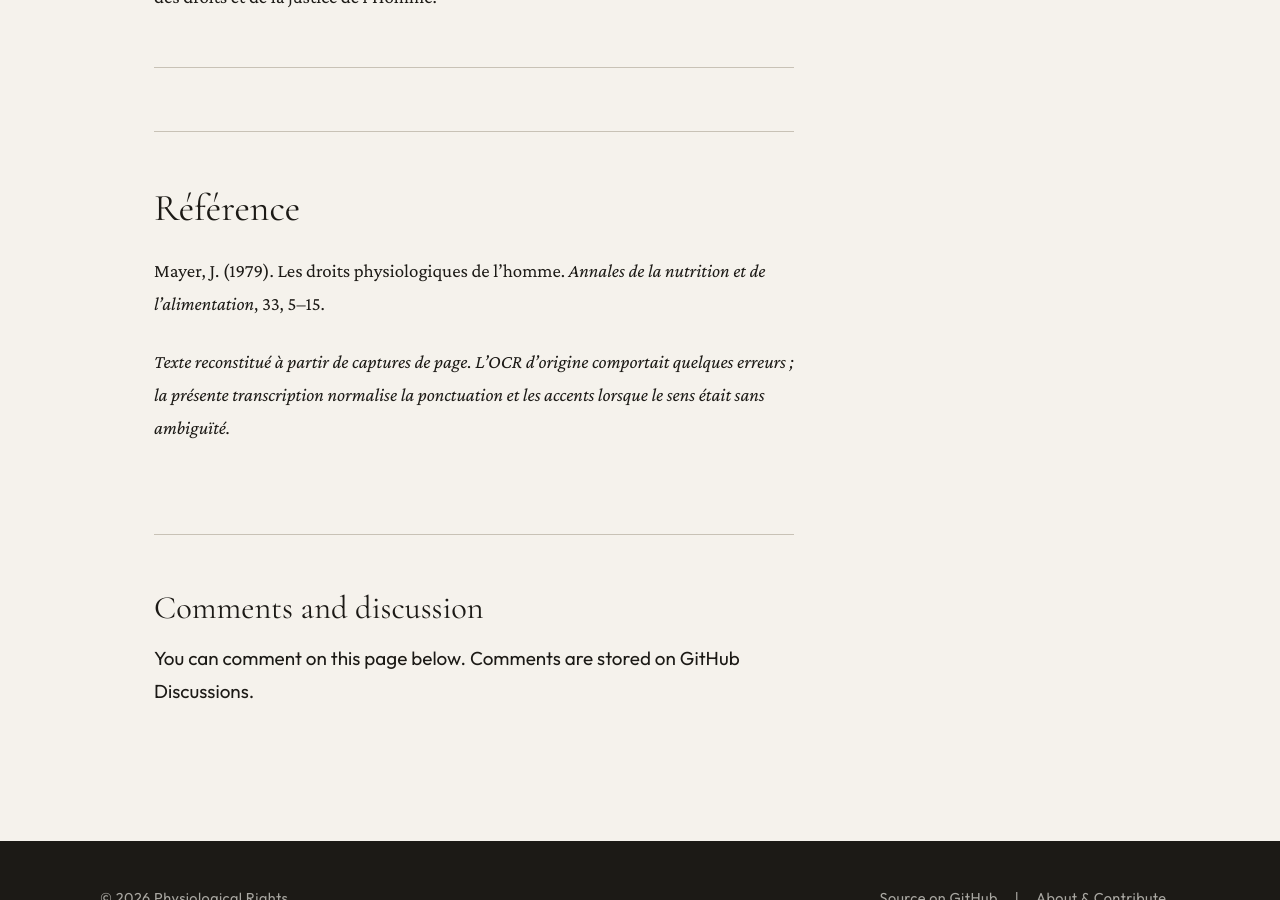
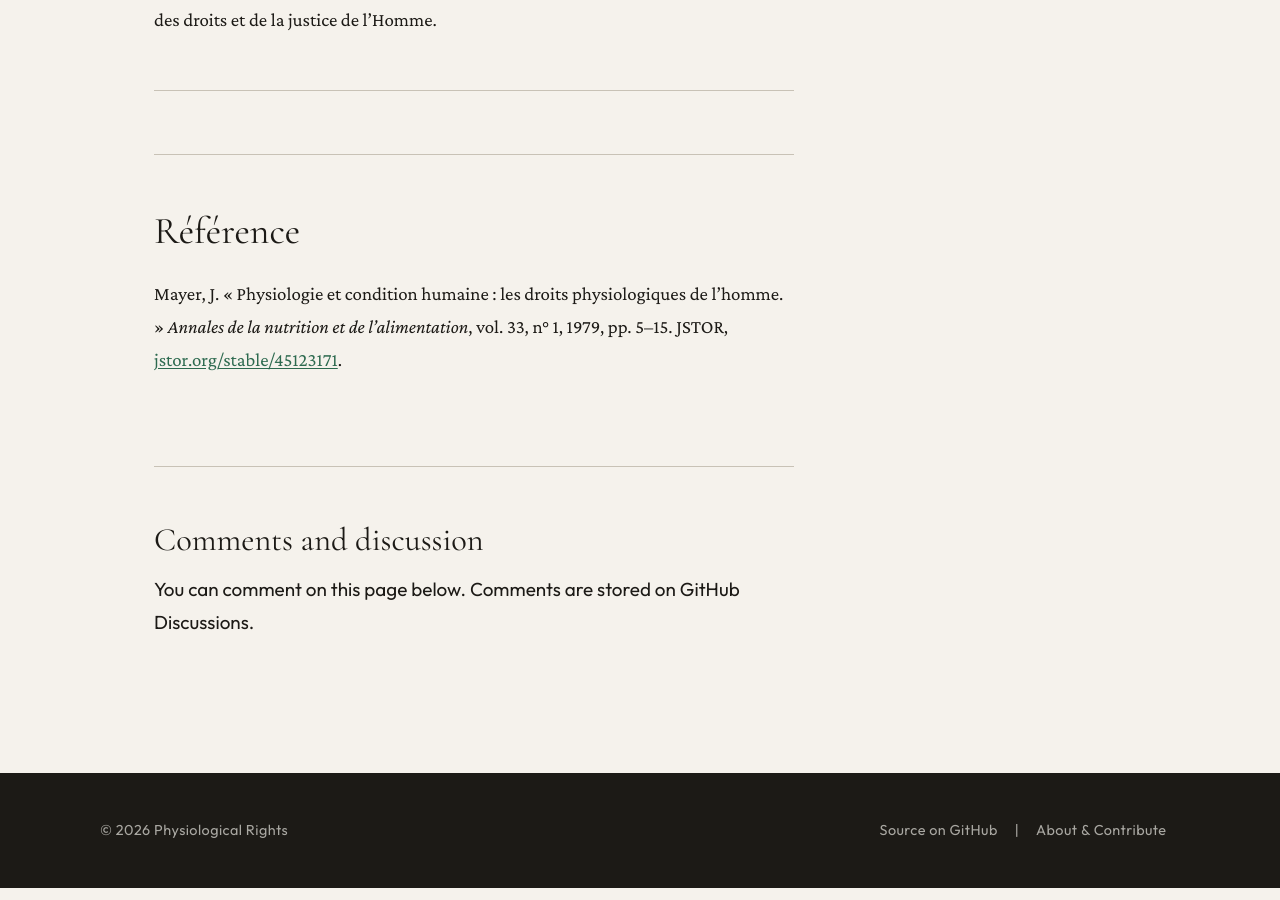
Before and after one commit to PerigGouanvic/physiological-rights, a Jekyll site: the page built from _resources/01f26f96.md, in a window 1280 px wide and 900 px high, scrolled down 15120 px. Built offline with Jekyll 4.4.1, drawn with Linux system fonts in a browser that asks for light colours; comment, search, counter and statistics services are not loaded; some of the changed text lies outside the part shown.

Commit message:
Fix title and reference for Mayer (1979) from JSTOR record
Co-Authored-By: Claude Sonnet 4.6 <noreply@anthropic.com>

```diff
--- a/_resources/01f26f96.md
+++ b/_resources/01f26f96.md
@@ -1,6 +1,6 @@
 ---
 layout: default
-title: "Les droits physiologiques de l'homme — J. Mayer (1979)"
+title: "Physiologie et condition humaine : les droits physiologiques de l'homme — J. Mayer (1979)"
 description: "Adresse de Jean Mayer devant la Société française de nutrition (1979) — première occurrence notable du terme « droits physiologiques de l'homme », posant l'alimentation, l'eau, l'air, le logement, le sommeil et l'exercice comme fondations des droits civils."
 status: documented
 last_revised: "April 2026"
@@ -65,6 +65,4 @@ Et enfin, comme citoyens du monde qui sommes aussi des physiologistes, nous devo
 
 ## Référence
 
-Mayer, J. (1979). Les droits physiologiques de l'homme. *Annales de la nutrition et de l'alimentation*, 33, 5–15.
-
-*Texte reconstitué à partir de captures de page. L'OCR d'origine comportait quelques erreurs ; la présente transcription normalise la ponctuation et les accents lorsque le sens était sans ambiguïté.*
+Mayer, J. « Physiologie et condition humaine : les droits physiologiques de l'homme. » *Annales de la nutrition et de l'alimentation*, vol. 33, n° 1, 1979, pp. 5–15. JSTOR, [jstor.org/stable/45123171](http://www.jstor.org/stable/45123171).
```
